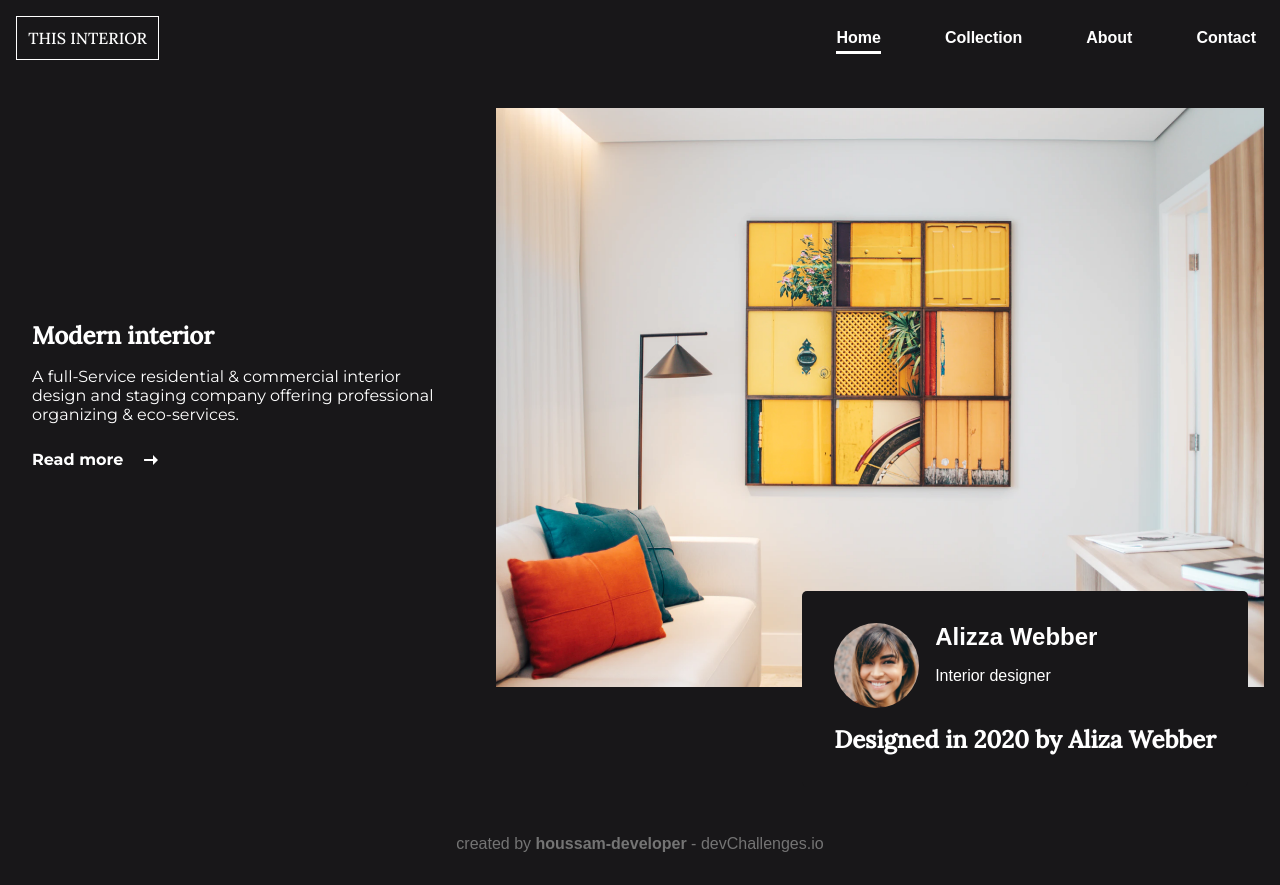
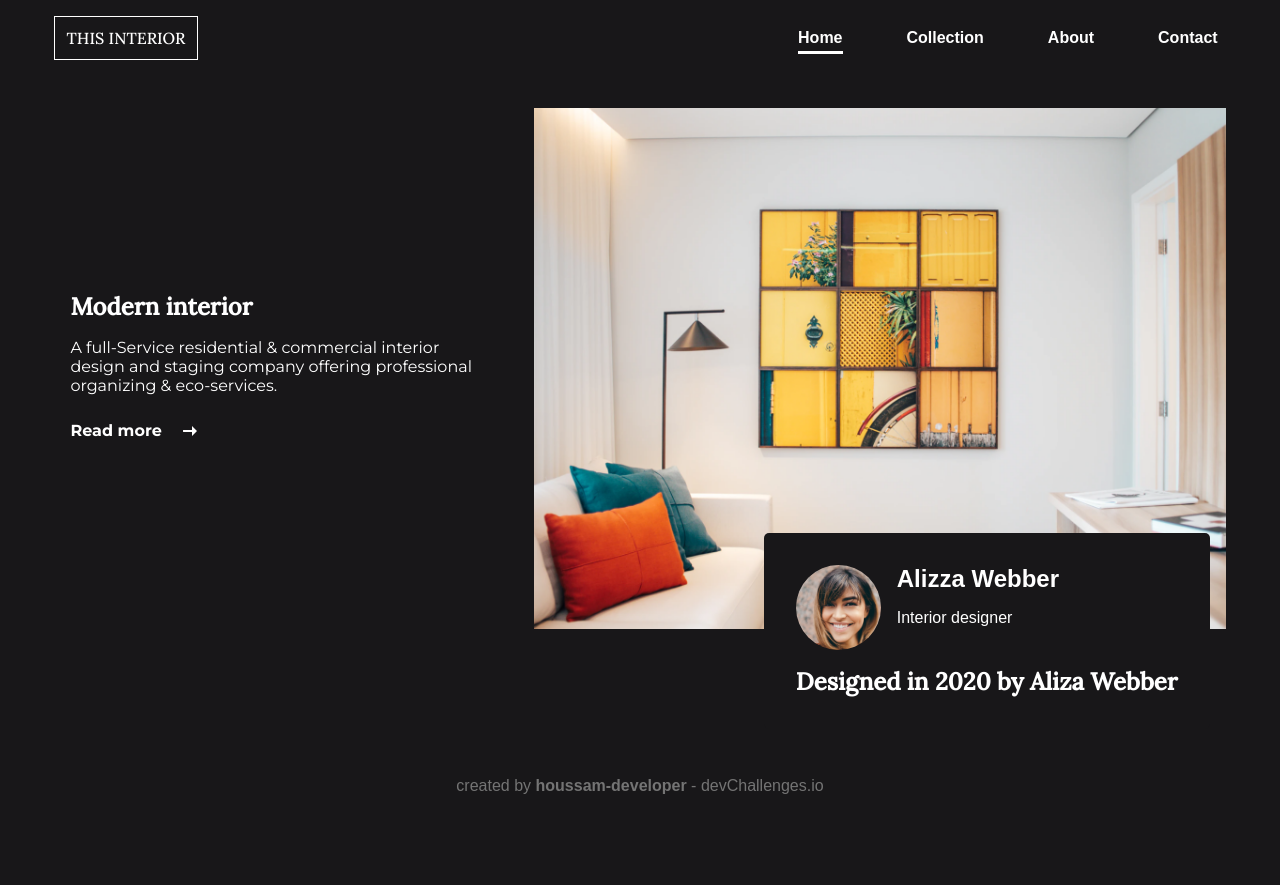
Before and after one commit to houssam-developer/interior-consultant-page, a plain HTML site: page index.html in a window 1280 px wide. After the commit the page ends 827 px from the top, so only its background shows below. Drawn offline with Linux system fonts and the light colour scheme.

Commit message:
style: fix padding on page

```diff
--- a/scss/_page.scss
+++ b/scss/_page.scss
@@ -2,9 +2,12 @@
 
 .page {
 	padding: 1em;
+	padding-left: calc(3vw + 1em);
+	padding-right: calc(3vw + 1em);
 	display: flex;
 	flex-direction: column;
 	gap: 3em;
+
 }
 
 main {
```
Also changed, not shown: assets/style.css, scss/_base.scss (line endings or trailing spaces), 1 other file.
